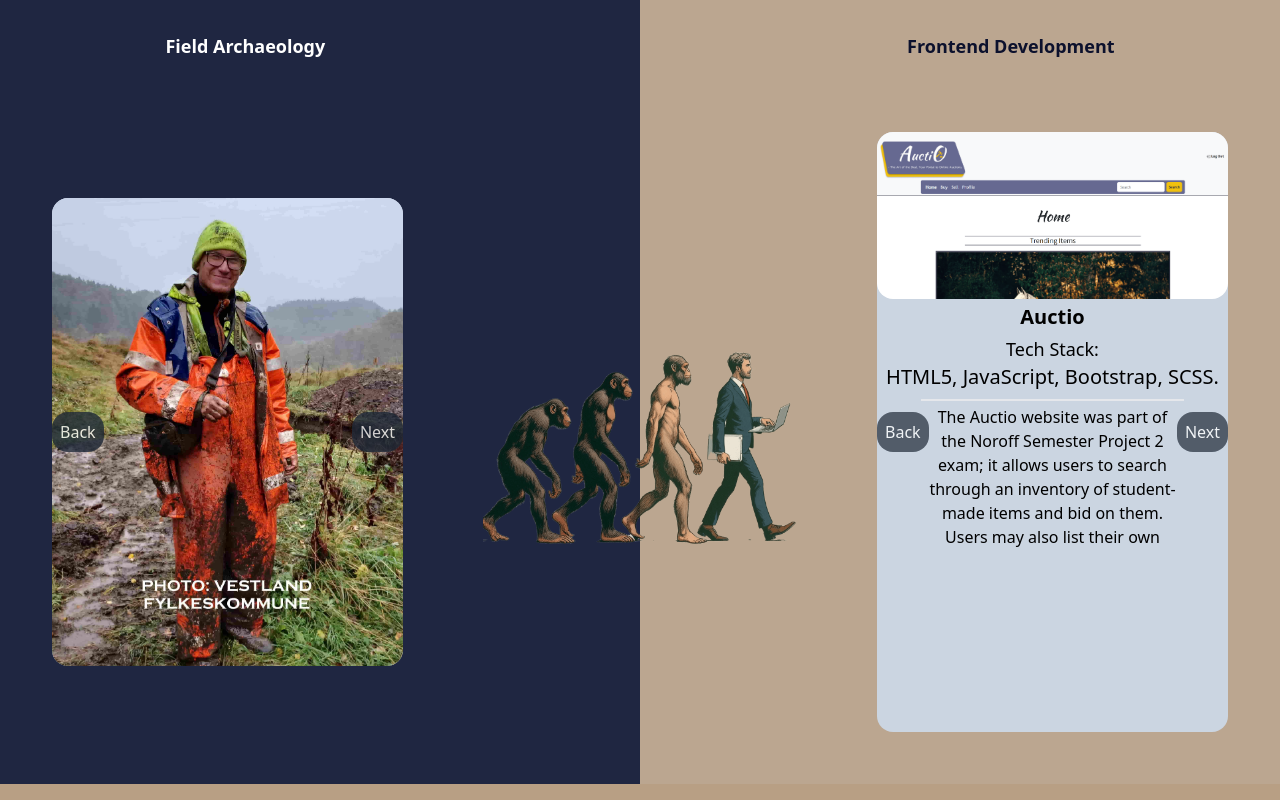
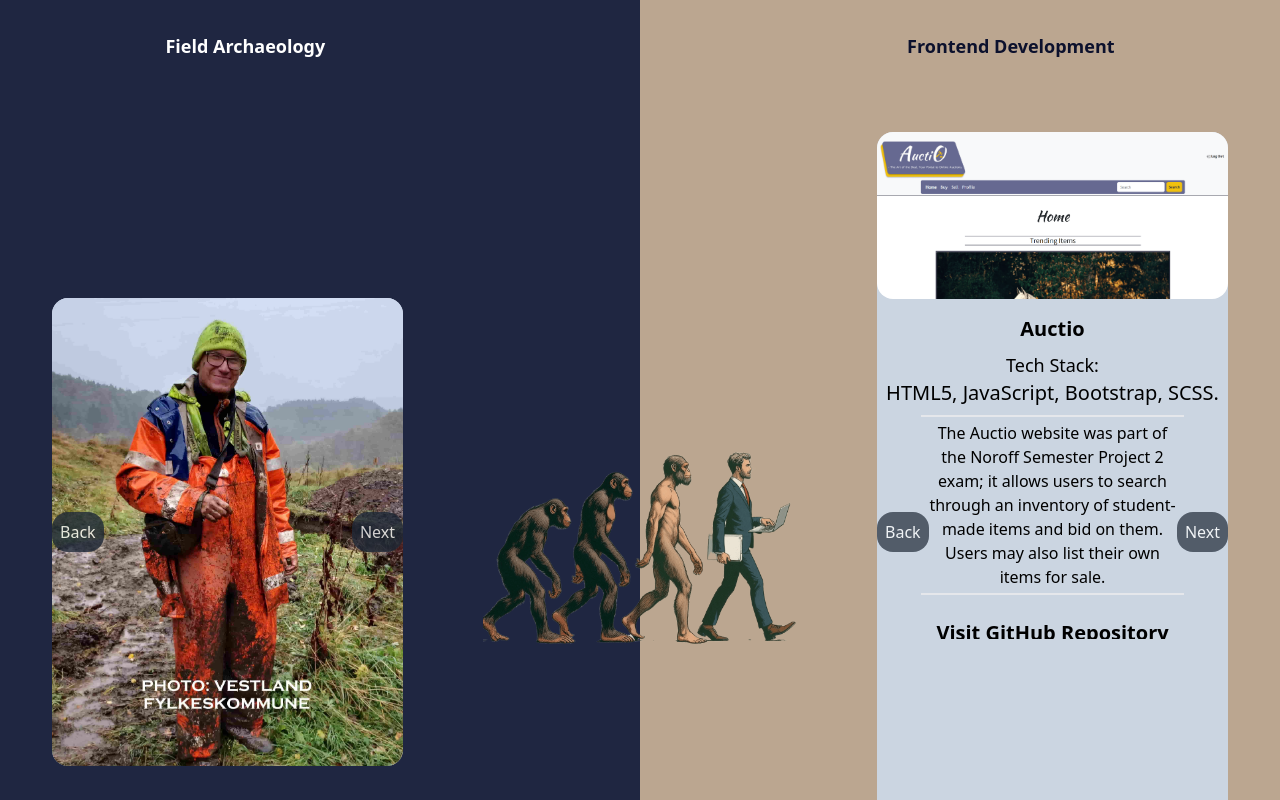
Before and after one commit to StormSkoglund/Portfolio-2, a React (Vite) app: page / in a window 1280 px wide. Shown: the part 1200-2000 px from the top of the page. Built offline with nearby package versions, Linux system fonts and the light colour scheme.

Commit message:
Add further improvements to the carousel.

```diff
--- a/src/App.tsx
+++ b/src/App.tsx
@@ -19,7 +19,7 @@ const App: React.FC = () => {
       if (carousel) {
         carousel.style.height = "auto";
         carousel.style.minHeight =
-          window.innerWidth >= 1024 ? "600px" : "500px";
+          window.innerWidth >= 1024 ? "800px" : "600px";
       }
     }
 
@@ -183,47 +183,51 @@ const App: React.FC = () => {
                 />
                 <div
                   id="carousel"
-                  className="w-full max-w-4xl m-10 relative hover:animate-flicker rounded-2xl bg-slate-300 min-h-[500px] lg:min-h-[600px]"
+                  className="w-full max-w-4xl m-10 relative hover:animate-flicker rounded-2xl bg-slate-300 min-h-[600px] lg:min-h-[800px]"
                 >
                   <CarouselProvider
                     className="w-full h-full"
                     naturalSlideWidth={100}
-                    naturalSlideHeight={120}
+                    naturalSlideHeight={140}
                     totalSlides={3}
                   >
                     <Slider className="h-full" id="work">
                       <Slide
                         index={0}
-                        className="flex items-center justify-center"
+                        className="flex flex-col items-center justify-start h-full p-4"
                       >
                         <img
                           src="/assets/semproj2.png"
                           alt="A screenshot from an auction-house website"
-                          className="w-full h-max object-cover rounded-2xl"
+                          className="w-full max-h-[50%] object-contain rounded-2xl mb-4"
                         />
-                        <div className="mt-1 text-center">
+                        <div className="flex-1 text-center flex flex-col justify-between">
+                          <div>
                             <div className="text-base lg:text-xl font-semibold">
                               Auctio
                             </div>
-                          <div className="mt-8 text-base lg:text-lg font-normal md:mt-1">
+                            <div className="mt-2 text-base lg:text-lg font-normal">
                               Tech Stack:
                             </div>
                             <div className="text-small lg:text-xl font-light text-black">
                               HTML5, JavaScript, Bootstrap, SCSS.
                             </div>
-                          <p className="mt-1 text-sm lg:text-base p-1 md:mt-2 lg:w-9/12 lg:mx-auto border-t-2 border-b-2 overflow-y-auto">
+                            <p className="mt-2 text-sm lg:text-base p-1 lg:w-9/12 lg:mx-auto border-t-2 border-b-2">
                               The Auctio website was part of the Noroff Semester
-                            Project 2 exam; it allows users to search through an
-                            inventory of student-made items and bid on them.
-                            Users may also list their own items for sale.
+                              Project 2 exam; it allows users to search through
+                              an inventory of student-made items and bid on
+                              them. Users may also list their own items for
+                              sale.
                             </p>
+                          </div>
+                          <div className="mt-4 space-y-2">
                             <a
                               href="https://github.com/StormSkoglund/Semester-Project-2"
                               target="_blank"
                               rel="noopener noreferrer"
                               aria-label="Auctio GitHub Repo"
                             >
-                            <p className="mmt-5 lg:mt-6 text-xl font-bold hover:scale-110 hover:border-2 duration-500">
+                              <p className="text-lg lg:text-xl font-bold hover:scale-110 hover:border-2 duration-500 py-2">
                                 Visit GitHub Repository
                               </p>
                             </a>
@@ -233,43 +237,47 @@ const App: React.FC = () => {
                               rel="noopener noreferrer"
                               aria-label="Auctio Live Demo"
                             >
-                            <p className="mt-5 text-xl font-bold hover:scale-110 hover:border-2 duration-500">
+                              <p className="text-lg lg:text-xl font-bold hover:scale-110 hover:border-2 duration-500 py-2">
                                 View Live Demo
                               </p>
                             </a>
                           </div>
+                        </div>
                       </Slide>
                       <Slide
                         index={1}
-                        className="flex items-center justify-center"
+                        className="flex flex-col items-center justify-start h-full p-4"
                       >
                         <img
                           src="/assets/screen-buythat.png"
                           alt="A screenshot from a online shop"
-                          className="w-full h-max object-cover rounded-2xl"
+                          className="w-full max-h-[50%] object-contain rounded-2xl mb-4"
                         />
-                        <div className="mt-1 text-center">
+                        <div className="flex-1 text-center flex flex-col justify-between">
+                          <div>
                             <div className="text-base lg:text-xl font-semibold">
                               BuyThat
                             </div>
-                          <div className="mt-8 text-base lg:text-lg font-normal md:mt-1">
+                            <div className="mt-2 text-base lg:text-lg font-normal">
                               Tech Stack:
                             </div>
                             <div className="text-small lg:text-xl font-light text-black">
                               React, Vite, JavaScript, Tailwind.
                             </div>
-                          <p className="mt-1 text-sm lg:text-base p-1 md:mt-2 border-t-2 lg:w-9/12 lg:mx-auto border-b-2 overflow-y-auto">
+                            <p className="mt-2 text-sm lg:text-base p-1 lg:w-9/12 lg:mx-auto border-t-2 border-b-2">
                               The BuyThat website, developed for a Noroff
                               assignment, lets users search for products from a
                               REST API and simulate purchase.
                             </p>
+                          </div>
+                          <div className="mt-4 space-y-2">
                             <a
                               href="https://github.com/StormSkoglund/frontend-frameworks-ca"
                               target="_blank"
                               rel="noopener noreferrer"
                               aria-label="BuyThat GitHub Repository"
                             >
-                            <p className="mt-5 lg:mt-6 text-xl font-bold hover:scale-110 hover:border-2 duration-500">
+                              <p className="text-lg lg:text-xl font-bold hover:scale-110 hover:border-2 duration-500 py-2">
                                 Visit GitHub Repository
                               </p>
                             </a>
@@ -279,46 +287,50 @@ const App: React.FC = () => {
                               rel="noopener noreferrer"
                               aria-label="BuyThat Live Demo"
                             >
-                            <p className="mt-5 text-xl font-bold hover:scale-110 hover:border-2 duration-500">
+                              <p className="text-lg lg:text-xl font-bold hover:scale-110 hover:border-2 duration-500 py-2">
                                 View Live Demo
                               </p>
                             </a>
                           </div>
+                        </div>
                       </Slide>
                       <Slide
                         index={2}
-                        className="flex items-center justify-center"
+                        className="flex flex-col items-center justify-start h-full p-4"
                       >
                         <img
                           src="/assets/holistay.png"
                           alt="A screenshot from a hotel-booking website"
-                          className="w-full h-max object-cover rounded-2xl"
+                          className="w-full max-h-[50%] object-contain rounded-2xl mb-4"
                         />
-                        <div className="mt-1 text-center">
-                          <div className="text-base font-semibold">
+                        <div className="flex-1 text-center flex flex-col justify-between">
+                          <div>
+                            <div className="text-base lg:text-xl font-semibold">
                               HoliStay
                             </div>
-                          <div className="mt-8 text-base lg:text-lg font-normal md:mt-1">
+                            <div className="mt-2 text-base lg:text-lg font-normal">
                               Tech Stack:
                             </div>
                             <div className="text-small lg:text-xl font-light text-black">
                               React, Vite, TypeScript, Tailwind.
                             </div>
-                          <p className="mt-1 text-sm lg:text-base p-1 md:mt-2 border-t-2 lg:w-9/12 lg:mx-auto border-b-2 overflow-y-auto">
-                            The HoliStay website, developed for the final Noroff
-                            exam, is a booking platform featuring a
+                            <p className="mt-2 text-sm lg:text-base p-1 lg:w-9/12 lg:mx-auto border-t-2 border-b-2">
+                              The HoliStay website, developed for the final
+                              Noroff exam, is a booking platform featuring a
                               user-friendly interface for both customers and
-                            administrators. It allows users to easily search for
-                            and book a variety of available venues, while also
-                            enabling admins to rent out their own venues.
+                              administrators. It allows users to easily search
+                              for and book a variety of available venues, while
+                              also enabling admins to rent out their own venues.
                             </p>
+                          </div>
+                          <div className="mt-4 space-y-2">
                             <a
                               href="https://github.com/StormSkoglund/Project-Exam-2"
                               target="_blank"
                               rel="noopener noreferrer"
                               aria-label="HoliStay GitHub Repo"
                             >
-                            <p className="mt-5 lg:mt-6 text-xl font-bold hover:scale-110 hover:border-2 duration-500">
+                              <p className="text-lg lg:text-xl font-bold hover:scale-110 hover:border-2 duration-500 py-2">
                                 Visit GitHub Repository
                               </p>
                             </a>
@@ -328,10 +340,11 @@ const App: React.FC = () => {
                               rel="noopener noreferrer"
                               aria-label="HoliStay Live Demo"
                             >
-                            <p className="mt-5 text-xl font-bold hover:scale-110 hover:border-2 duration-500">
+                              <p className="text-lg lg:text-xl font-bold hover:scale-110 hover:border-2 duration-500 py-2">
                                 View Live Demo
                               </p>
                             </a>
+                          </div>
                         </div>
                       </Slide>
                     </Slider>
```
Lines whose indentation alone changed are shown as unchanged.
